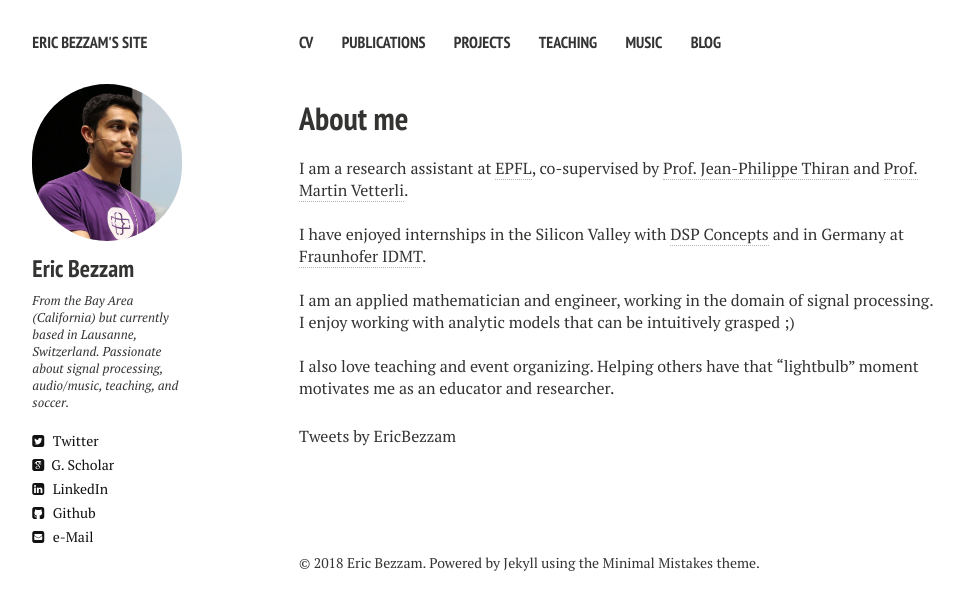
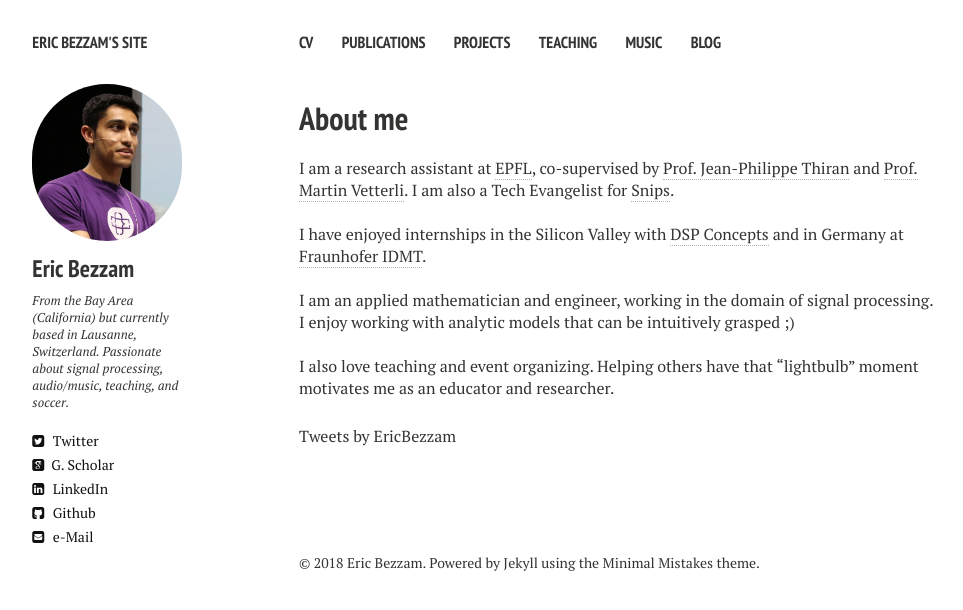
Before and after one commit to ebezzam/ebezzam.github.io, a Jekyll site: the page built from index.md, in a window 1280 px wide. Shown: the top 610 px of the page, without its empty margins (21-984 px from the left). Built offline with Jekyll 4.4.1, drawn with Linux system fonts in a browser that asks for light colours; nearby versions of some CDN libraries; comment, search, counter and statistics services are not loaded.

Commit message:
Small edits.

```diff
--- a/_posts/2018-07-11-soccer-vs-football.markdown
+++ b/_posts/2018-07-11-soccer-vs-football.markdown
@@ -6,7 +6,7 @@ permalink: /blog/soccer-vs-football
 comments: true
 ---
 
-"Soccer" or "football"? As an American who loves _the beautiful game_, this question/debate often comes up.
+"Soccer" or "football"? As an American who loves _the beautiful game_, this question / debate often comes up.
 
 <br>
 From my experience, no matter what I say this conversation comes up. Either I say "soccer" and of course the European will say "why don't you call it football like everyone else!"; or I say "football" and they'll be confused which football I am refering to due to my American accent!
--- a/index.md
+++ b/index.md
@@ -7,7 +7,7 @@ tags: [Jekyll, theme, responsive, blog, template]
   feature: trees.jpg -->
 ---
 
-I am a research assistant at <a href="https://research.google.com" target="_blank">EPFL</a>, co-supervised by <a href="https://lts5www.epfl.ch/thiran.html" target="_blank">Prof. Jean-Philippe Thiran</a> and <a href="https://lcav.epfl.ch/martin.vetterli" target="_blank">Prof. Martin Vetterli</a>.
+I am a research assistant at <a href="https://www.epfl.ch/" target="_blank">EPFL</a>, co-supervised by <a href="https://lts5www.epfl.ch/thiran.html" target="_blank">Prof. Jean-Philippe Thiran</a> and <a href="https://lcav.epfl.ch/martin.vetterli" target="_blank">Prof. Martin Vetterli</a>. I am also a Tech Evangelist for <a href="https://snips.ai/" target="_blank">Snips</a>.
 
 <br />
 I have enjoyed internships in the Silicon Valley with <a href="https://dspconcepts.com/" target="_blank">DSP Concepts</a> and in Germany at <a href="https://www.idmt.fraunhofer.de/en.html" target="_blank">Fraunhofer IDMT</a>.
```
Also changed, not shown: publications.md (+1 -1 lines).
